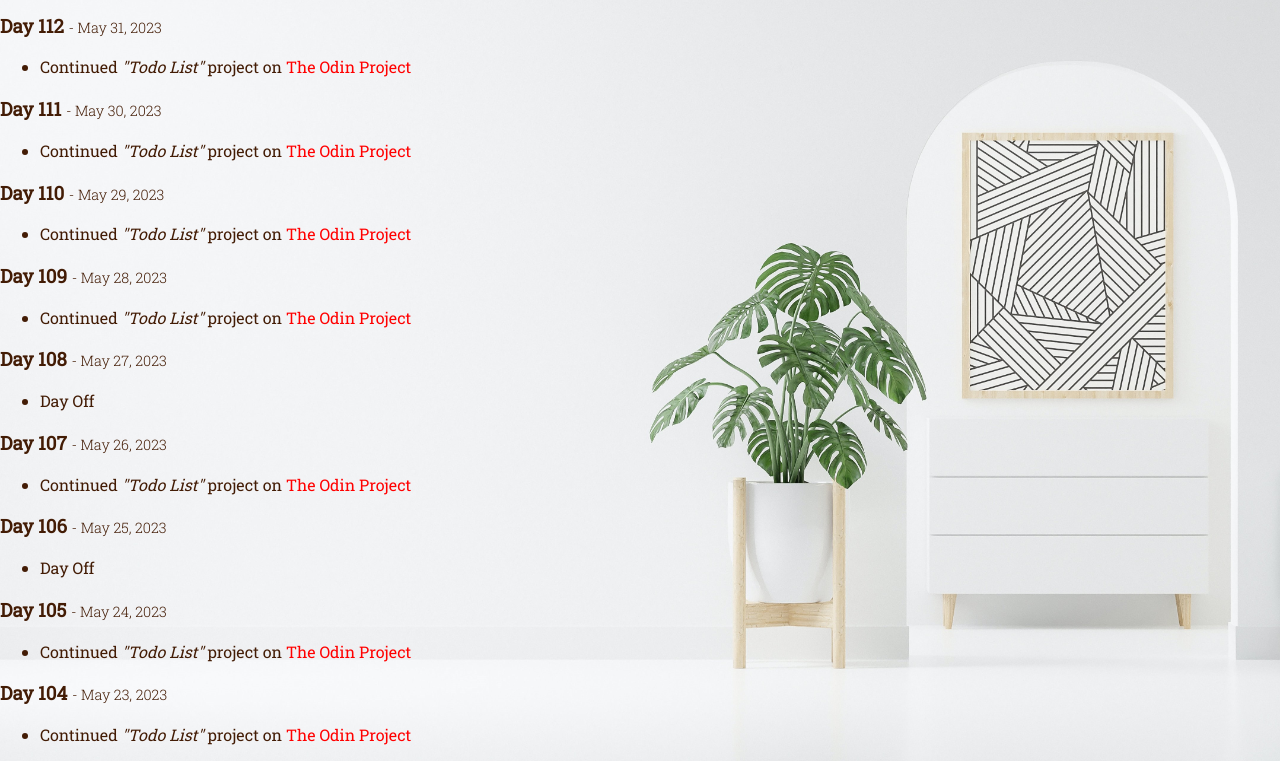
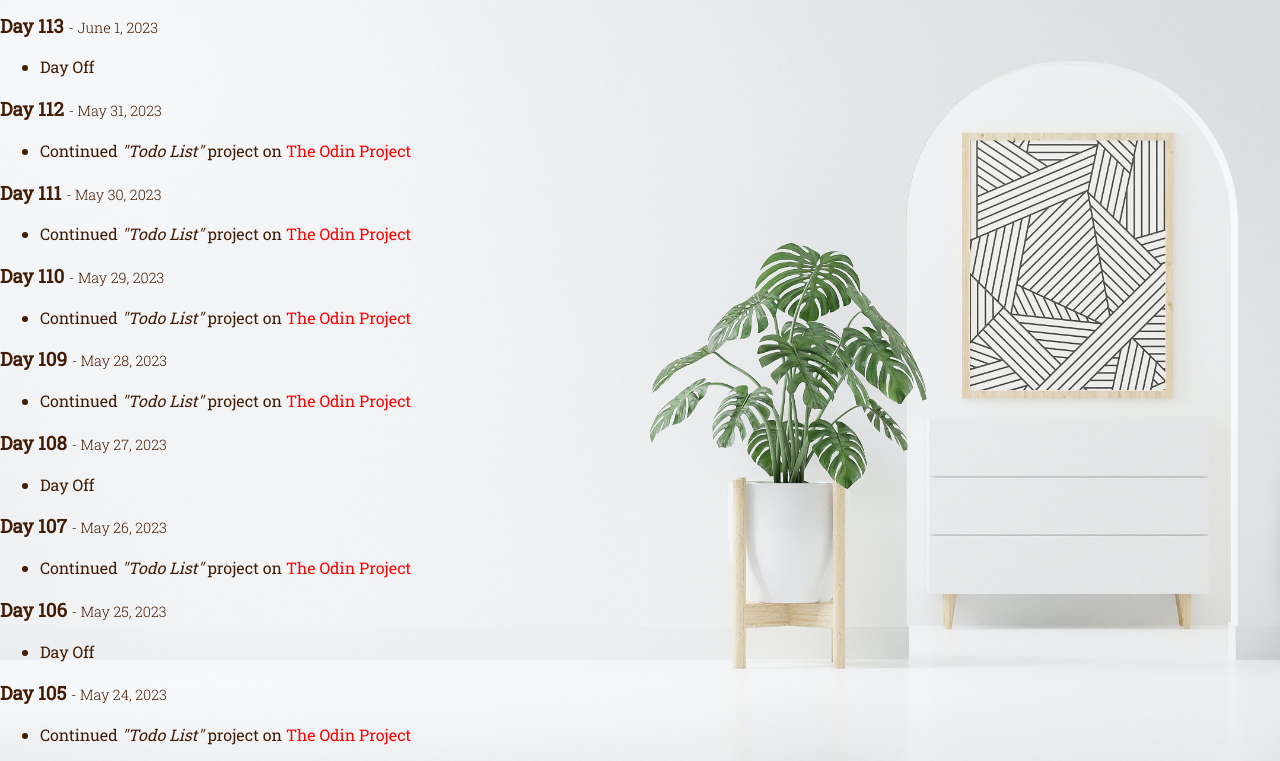
Before and after one commit to ersinisgor/everyday-coding, a plain HTML site: page index.html in a window 1280 px wide. Shown: the part 69-830 px from the top of the page. Drawn offline with Linux system fonts and the light colour scheme; files whose address does not match are found by name.

Commit message:
Add day 113

```diff
--- a/index.html
+++ b/index.html
@@ -62,6 +62,16 @@
 <body>
   <main>
     <h1>Everyday Coding Summarize</h1>
+
+    <!-- Day 113 -->
+    <div class="day113">
+      <h3>Day 113 <span class="date"> - June 1, 2023</span></h3>
+      <p class="list">
+      <ul>
+        <li>Day Off </li>
+      </ul>
+      </p>
+    </div>
 
     <!-- Day 112 -->
     <div class="day112">
```
